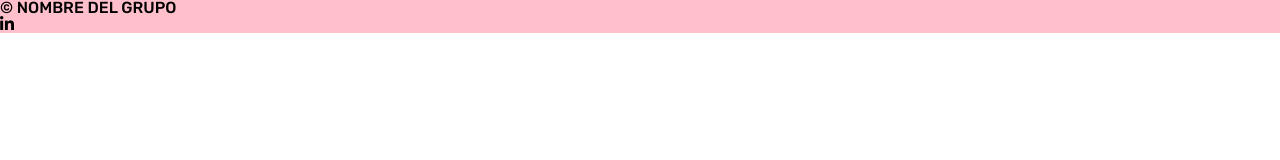
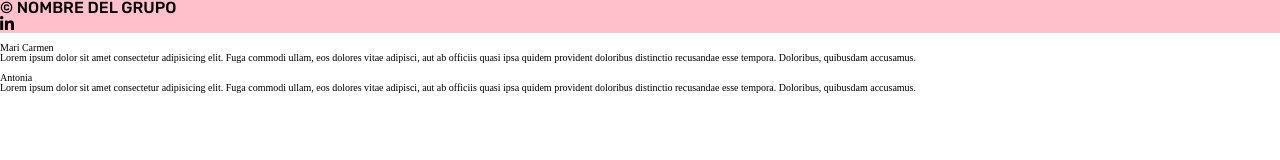
Before and after one commit to Adalab/project-promo-R-module-1-team-3, a plain HTML site: page index.html in a window 1280 px wide. Drawn offline with Linux system fonts and the light colour scheme.

Commit message:
Added articles

```diff
--- a/index.html
+++ b/index.html
@@ -47,6 +47,24 @@
 
         <section class="about-us">
             <div class="container">
+                <article class="about-us-article">
+                    <div class="article-image">
+                        <img src="" alt="">
+                    </div>
+                    <div class="article-text">
+                        <h3>Mari Carmen</h3>
+                        <p>Lorem ipsum dolor sit amet consectetur adipisicing elit. Fuga commodi ullam, eos dolores vitae adipisci, aut ab officiis quasi ipsa quidem provident doloribus distinctio recusandae esse tempora. Doloribus, quibusdam accusamus.</p>
+                    </div>
+                </article>
+                <article class="about-us-article">
+                    <div class="article-image">
+                        <img src="" alt="">
+                    </div>
+                    <div class="article-text">
+                        <h3>Antonia</h3>
+                        <p>Lorem ipsum dolor sit amet consectetur adipisicing elit. Fuga commodi ullam, eos dolores vitae adipisci, aut ab officiis quasi ipsa quidem provident doloribus distinctio recusandae esse tempora. Doloribus, quibusdam accusamus.</p>
+                    </div>
+                </article>
 
             </div>
         </section>
```
Also changed, not shown: README.md.
